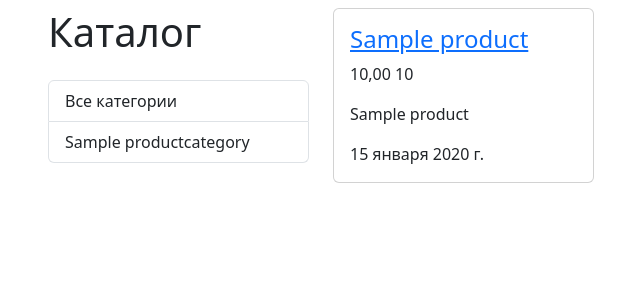
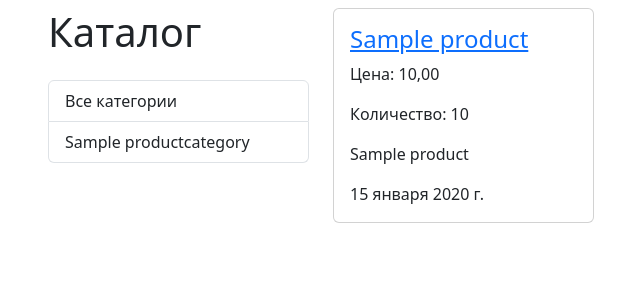
Before and after one commit to OptikRUS/catalog, a Django app: page /products/ in a window 1280 px wide. Shown: the part 16-316 px from the top of the page, without its empty margins (34-674 px from the left). Run offline with Django 4.2, Linux system fonts and the light colour scheme; a user stored in the database is signed in; tables that the repository leaves empty hold one stand-in row (values such as "Sample post"); some libraries are stand-ins or nearby versions.

Commit message:
some template changes

```diff
--- a/templates/products/goods_list.html
+++ b/templates/products/goods_list.html
@@ -30,7 +30,8 @@
                                             <h4 class="card-title">
                                                 <a href="#">{{ product.name }}</a>
                                             </h4>
-                                            <p class="card-text">{{ product.price }} {{ product.quantity }}</p>
+                                            <p class="card-text">Цена: {{ product.price }}</p>
+                                            <p class="card-text">Количество: {{ product.quantity }}</p>
                                             <p class="card-text">{{ product.provider_name }}</p>
                                             <p class="card-text">{{ product.date_delivery }}</p>
                                         </div>
```
